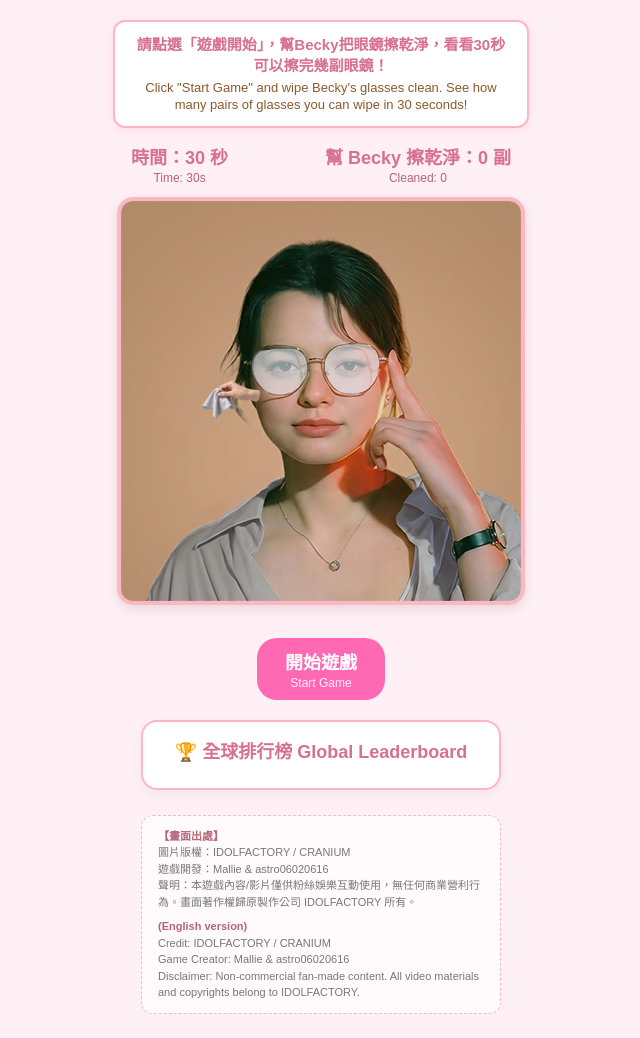
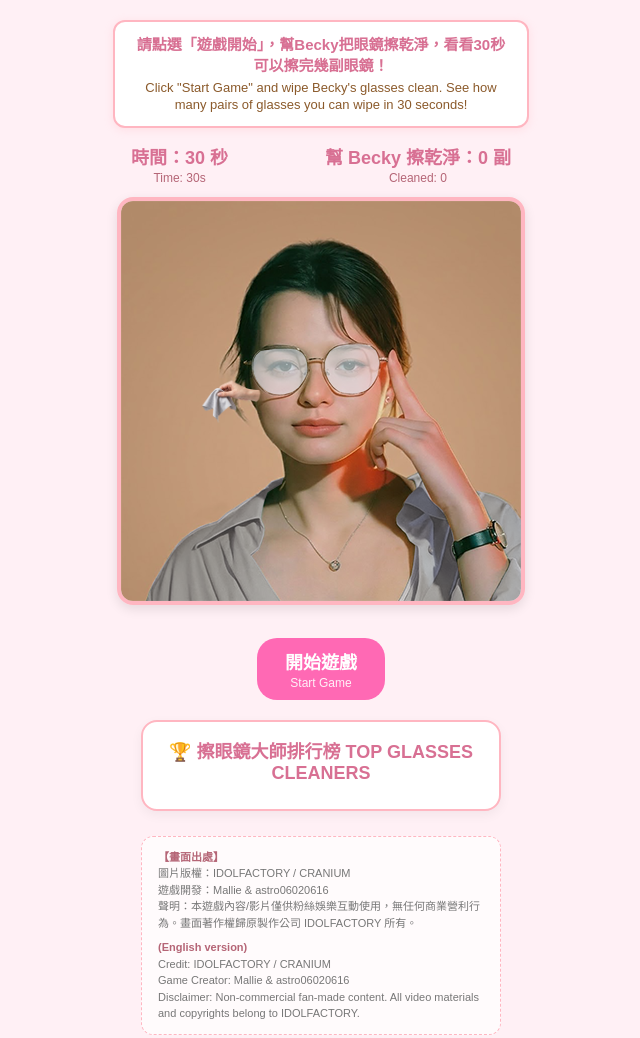
Before and after one commit to lcmary14/clean-beckys-glasses-game, a plain HTML site: page index.html in a window 1280 px wide. Shown: the whole page, without its empty margins (319-959 px from the left). Drawn offline with Linux system fonts and the light colour scheme; no server answers.

Commit message:
V3 index.html

```diff
--- a/index.html
+++ b/index.html
@@ -175,7 +175,7 @@
 
   <!-- 全球排行榜 UI -->
   <div class="leaderboard-box">
-    <div class="leaderboard-title">🏆 全球排行榜 Global Leaderboard</div>
+    <div class="leaderboard-title">🏆 擦眼鏡大師排行榜 TOP GLASSES CLEANERS</div>
     <ol class="leaderboard-list" id="leaderboard"></ol>
   </div>
 
```
